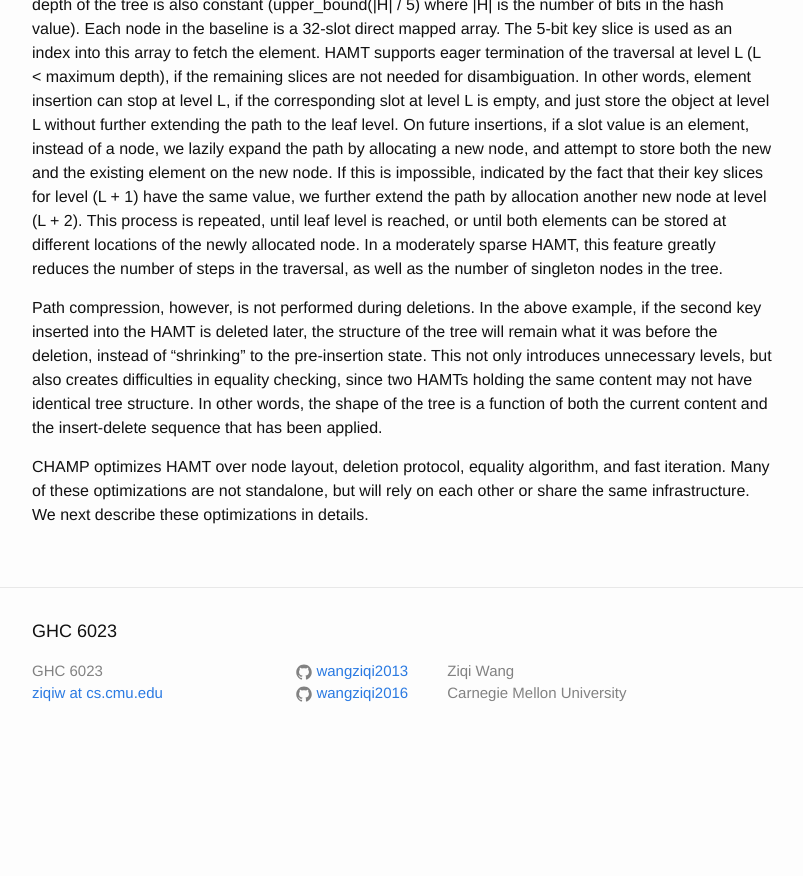
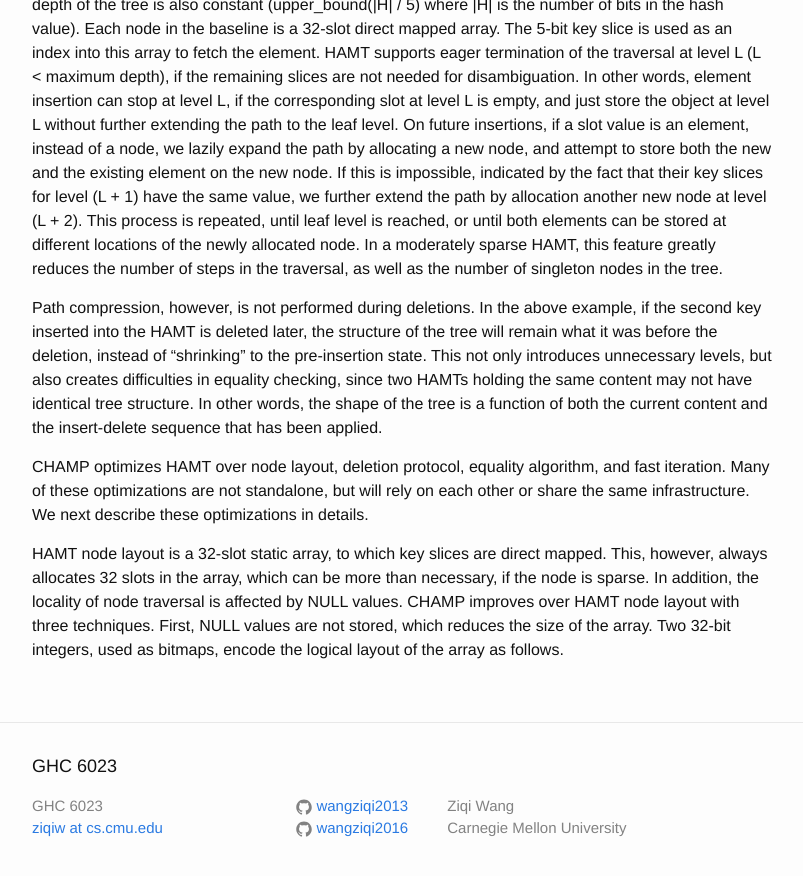
Before and after one commit to wangziqi2013/wangziqi2013.github.io, a Jekyll site: the page built from _posts/2020-08-08-CHAMP.markdown, in a window 1280 px wide and 900 px high, scrolled down 1578 px. Shown: the top 876 px of the window, without its empty margins (238-1041 px from the left). Built offline with Jekyll 4.4.1, drawn with Linux system fonts in a browser that asks for light colours; before the commit the page ends 2343 px from its top, so only the background shows below that.

Commit message:
Adding maps

```diff
--- a/_posts/2020-08-08-CHAMP.markdown
+++ b/_posts/2020-08-08-CHAMP.markdown
@@ -80,3 +80,9 @@ tree is a function of both the current content and the insert-delete sequence th
 CHAMP optimizes HAMT over node layout, deletion protocol, equality algorithm, and fast iteration. Many of these optimizations
 are not standalone, but will rely on each other or share the same infrastructure. We next describe these optimizations
 in details.
+
+HAMT node layout is a 32-slot static array, to which key slices are direct mapped. This, however, always allocates 32
+slots in the array, which can be more than necessary, if the node is sparse. In addition, the locality of node traversal
+is affected by NULL values. CHAMP improves over HAMT node layout with three techniques. First, NULL values are not
+stored, which reduces the size of the array. Two 32-bit integers, used as bitmaps, encode the logical layout of the array
+as follows.
```
